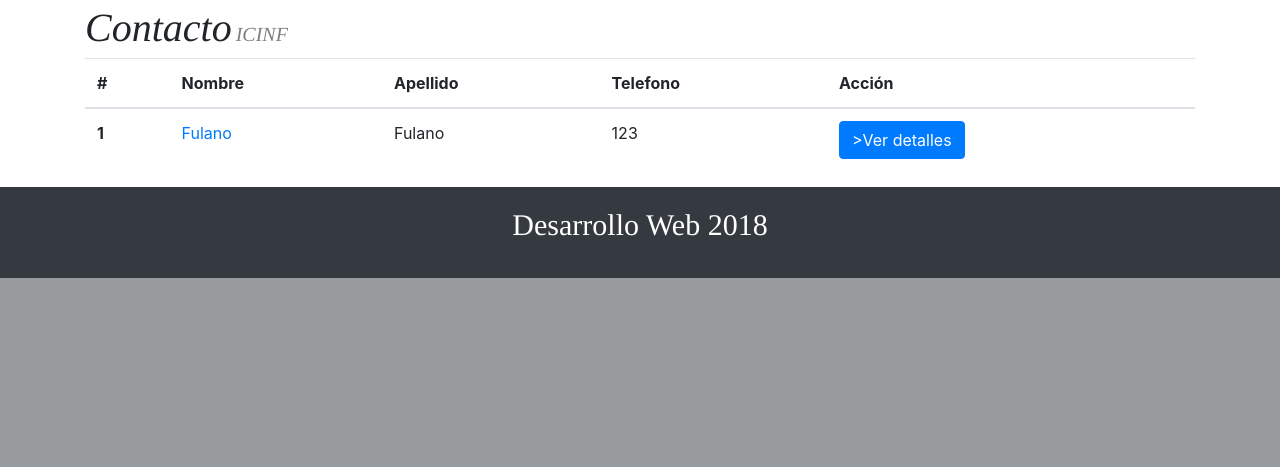
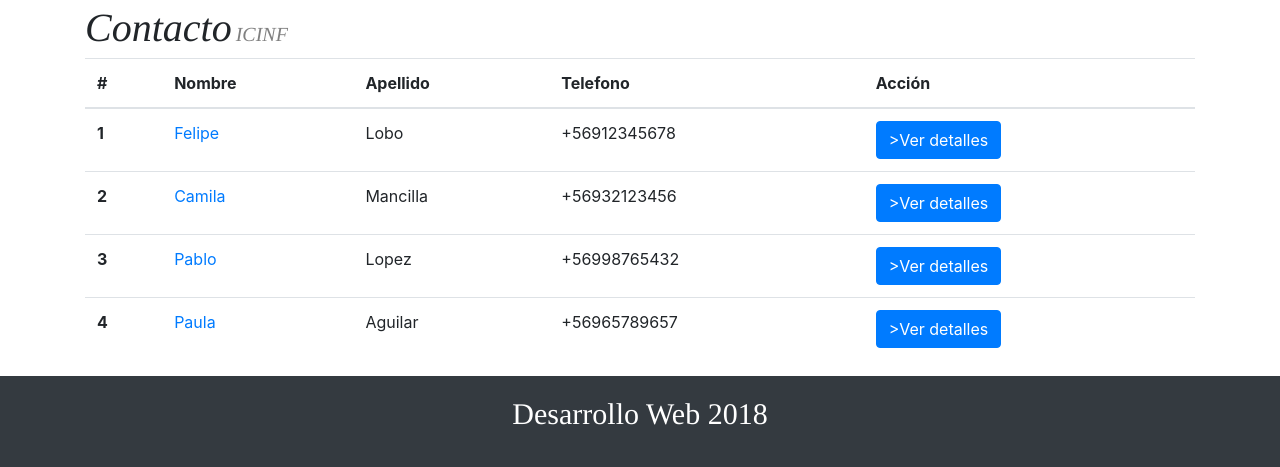
Before and after one commit to w1907/Examen-DW-2018, a Django app: page /contacto/ in a window 1280 px wide. Shown: the part 926-1393 px from the top of the page. Before the commit the page ends 1204 px from the top, so only its background shows below. Run offline with Django 3.2, Linux system fonts and the light colour scheme; data comes from the database, SQL or seed files in the repository; both versions use the stored data as it was after the commit; some libraries are stand-ins or nearby versions.

Commit message:
Version 0.5.3

```diff
--- a/contacto/templates/vista_contacto/contacto.html
+++ b/contacto/templates/vista_contacto/contacto.html
@@ -49,6 +49,7 @@
       </div>
       <div class="table-responsive-sm tabla-contacto">
         <table class="table">
+          {% if object_list %}
           <thead>
             <tr>
               <th scope="col">#</th>
@@ -59,13 +60,18 @@
             </tr>
           </thead>
           <tbody>
+            {% for contacto in object_list %}
             <tr>
-              <th scope="row">1</th>
-              <td><a href="#">Fulano</a></td>
-              <td>Fulano</td>
-              <td>123</td>
-              <td><a class="btn btn-primary" href="#">>Ver detalles</a></td>
+              <th scope="row">{{ contacto.pk }}</th>
+              <td><a href="{% url 'contacto.detail' contacto.pk %}">{{ contacto.nombre }}</a></td>
+              <td>{{ contacto.apellido }}</td>
+              <td>{{ contacto.telefono }}</td>
+              <td><a class="btn btn-primary" href="{% url 'contacto.detail' contacto.pk %}">>Ver detalles</a></td>
             </tr>
+            {% endfor %}
+            {% else %}
+            <h1>No hay registros</h1>
+            {% endif %}
           </tbody>
         </table>
       </div>
```
Also changed, not shown: db.sqlite3, 4 other files.
